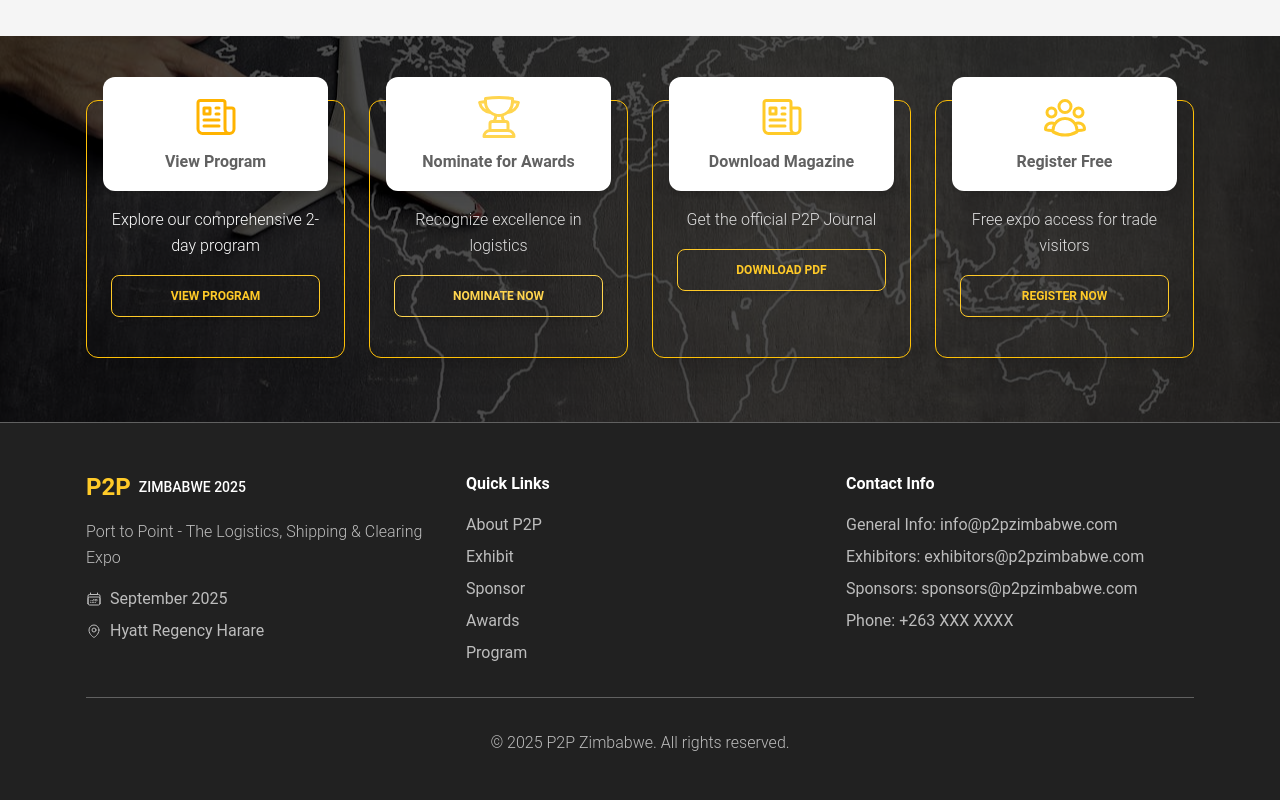
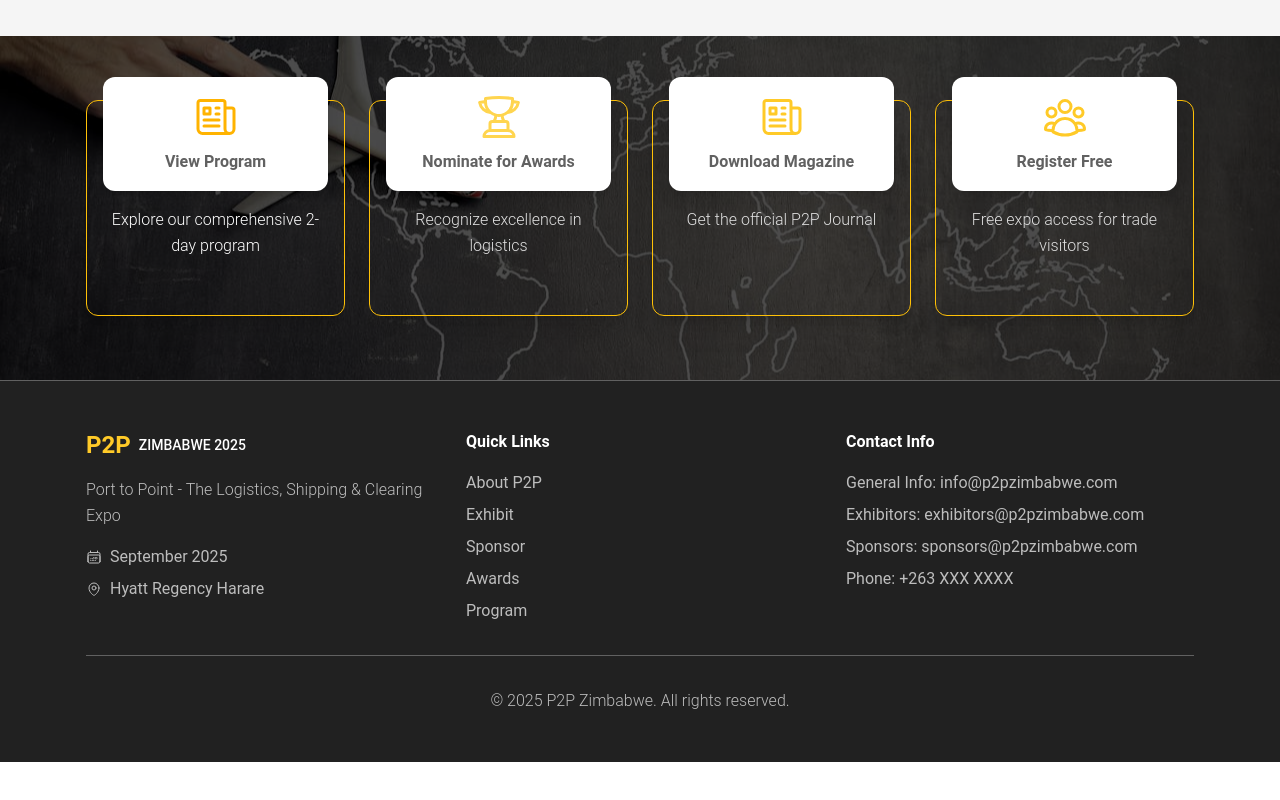
Before and after one commit to Zibusiso-Ndlovu-Omni/p2p, a React (Vite) app: page / in a window 1280 px wide. Shown: the part 4401-5201 px from the top of the page. After the commit the page ends 5163 px from the top, so only its background shows below. Built offline with nearby package versions, Linux system fonts and the light colour scheme.

Commit message:
api.js changed

```diff
--- a/src/api/api.js
+++ b/src/api/api.js
@@ -1,7 +1,7 @@
 import axios from "axios";
 
-export const apiUrl = "http://localhost:5002/api/v1/";
-export const baseImageUrl = "http://localhost:5002";
+export const apiUrl = "https://p2pexpo.onrender.com/api/v1/";
+export const baseImageUrl = "https://p2pexpo.onrender.com";
 
 export const api = axios.create({
     baseURL: apiUrl,
--- a/src/pages/home/QuickActions.jsx
+++ b/src/pages/home/QuickActions.jsx
@@ -23,13 +23,6 @@
                                 <Typography className="text-white text-center mb-4">
                                     Explore our comprehensive 2-day program
                                 </Typography>
-                                <Button
-                                    fullWidth
-                                    variant="outlined"
-                                    className="border-amber-400 text-amber-400 hover:bg-amber-500 hover:text-gray-900 shadow-md cursor-pointer"
-                                >
-                                    View Program
-                                </Button>
                             </CardBody>
                         </Card>
 
@@ -42,13 +35,6 @@
                             </CardHeader>
                             <CardBody className="pt-0 my-4">
                                 <Typography className="text-gray-300 text-center mb-4">Recognize excellence in logistics</Typography>
-                                <Button
-                                    fullWidth
-                                    variant="outlined"
-                                    className="border-amber-300 text-amber-300 hover:bg-amber-500 hover:text-gray-900 shadow-md cursor-pointer"
-                                >
-                                    Nominate Now
-                                </Button>
                             </CardBody>
                         </Card>
 
@@ -61,13 +47,6 @@
                             </CardHeader>
                             <CardBody className="pt-0 my-4">
                                 <Typography className="text-gray-300 text-center mb-4">Get the official P2P Journal</Typography>
-                                <Button
-                                    fullWidth
-                                    variant="outlined"
-                                    className="border-amber-400 text-amber-400 hover:bg-amber-500 hover:text-gray-900 shadow-md cursor-pointer"
-                                >
-                                    Download PDF
-                                </Button>
                             </CardBody>
                         </Card>
 
@@ -80,13 +59,6 @@
                             </CardHeader>
                             <CardBody className="pt-0 my-4">
                                 <Typography className="text-gray-300 text-center mb-4">Free expo access for trade visitors</Typography>
-                                <Button
-                                    fullWidth
-                                    variant="outlined"
-                                    className="border-amber-400 text-amber-400 hover:bg-amber-500 hover:text-gray-900 shadow-md cursor-pointer"
-                                >
-                                    Register Now
-                                </Button>
                             </CardBody>
                         </Card>
                     </div>
```
